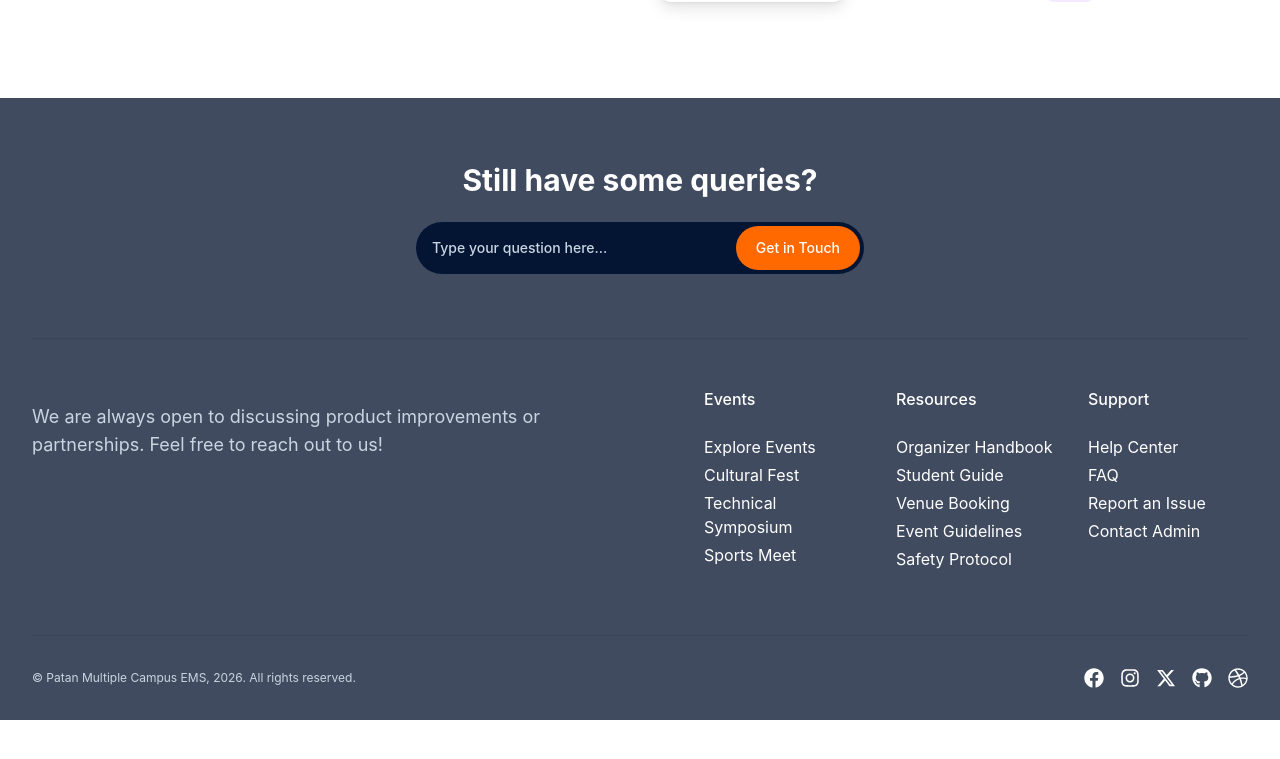
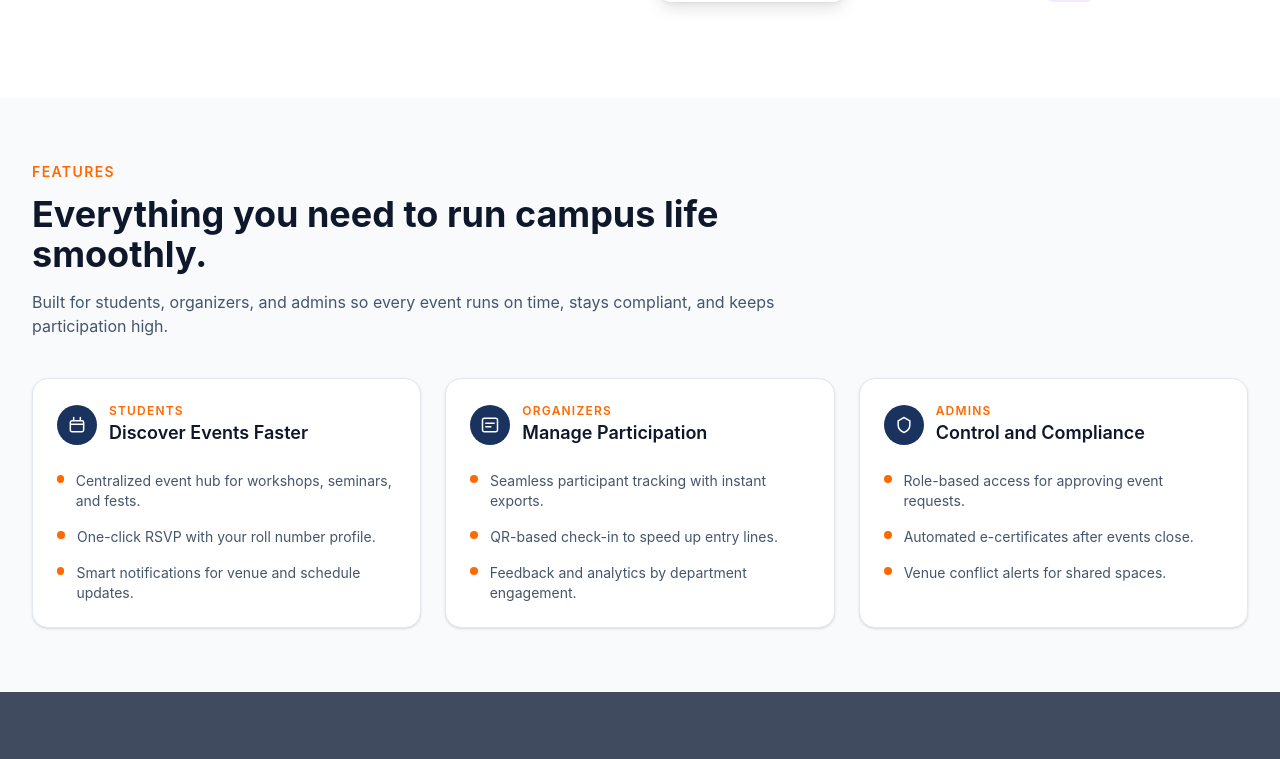
Before and after one commit to PSujit29/event-management-system-fe, a React (Vite) app: page / in a window 1280 px wide. Shown: the part 658-1417 px from the top of the page. Before the commit the page ends 1378 px from the top, so only its background shows below. Built offline with nearby package versions, Linux system fonts and the light colour scheme; the HTML template or start-up script is replaced by a standard one.

Commit message:
Add LandingFeature component to LandingPage for enhanced event features display

```diff
--- /dev/null
+++ b/src/components/feature/LandingFeature.jsx
@@ -0,0 +1,116 @@
+export default function LandingFeature() {
+  return (
+    <section className="bg-slate-50">
+      <div className="mx-auto max-w-7xl px-4 py-16 sm:px-6 lg:px-8">
+        <div className="max-w-3xl">
+          <p className="text-sm font-semibold uppercase tracking-widest text-orange-500">Features</p>
+          <h2 className="mt-3 text-3xl font-bold text-slate-900 sm:text-4xl">Everything you need to run campus life smoothly.</h2>
+          <p className="mt-4 text-slate-600">
+            Built for students, organizers, and admins so every event runs on time, stays compliant, and keeps participation high.
+          </p>
+        </div>
+
+        <div className="mt-10 grid gap-6 lg:grid-cols-3">
+          <div className="rounded-2xl border border-slate-200 bg-white p-6 shadow-sm">
+            <div className="flex items-center gap-3">
+              <span className="inline-flex h-10 w-10 items-center justify-center rounded-full bg-[#1A325E] text-white">
+                <svg className="h-5 w-5" viewBox="0 0 24 24" fill="none" stroke="currentColor" strokeWidth="1.8">
+                  <path
+                    strokeLinecap="round"
+                    strokeLinejoin="round"
+                    d="M8 7V3m8 4V3M4 11h16M6 7h12a2 2 0 012 2v9a2 2 0 01-2 2H6a2 2 0 01-2-2V9a2 2 0 012-2z"
+                  />
+                </svg>
+              </span>
+              <div>
+                <p className="text-xs font-semibold uppercase tracking-widest text-orange-500">Students</p>
+                <h3 className="text-lg font-semibold text-slate-900">Discover Events Faster</h3>
+              </div>
+            </div>
+
+            <ul className="mt-6 space-y-4 text-sm text-slate-600">
+              <li className="flex gap-3">
+                <span className="mt-1 h-2 w-2 rounded-full bg-orange-500"></span>
+                Centralized event hub for workshops, seminars, and fests.
+              </li>
+              <li className="flex gap-3">
+                <span className="mt-1 h-2 w-2 rounded-full bg-orange-500"></span>
+                One-click RSVP with your roll number profile.
+              </li>
+              <li className="flex gap-3">
+                <span className="mt-1 h-2 w-2 rounded-full bg-orange-500"></span>
+                Smart notifications for venue and schedule updates.
+              </li>
+            </ul>
+          </div>
+
+          <div className="rounded-2xl border border-slate-200 bg-white p-6 shadow-sm">
+            <div className="flex items-center gap-3">
+              <span className="inline-flex h-10 w-10 items-center justify-center rounded-full bg-[#1A325E] text-white">
+                <svg className="h-5 w-5" viewBox="0 0 24 24" fill="none" stroke="currentColor" strokeWidth="1.8">
+                  <path
+                    strokeLinecap="round"
+                    strokeLinejoin="round"
+                    d="M7 10h10M7 14h6m-8 6h14a2 2 0 002-2V6a2 2 0 00-2-2H5a2 2 0 00-2 2v12a2 2 0 002 2z"
+                  />
+                </svg>
+              </span>
+              <div>
+                <p className="text-xs font-semibold uppercase tracking-widest text-orange-500">Organizers</p>
+                <h3 className="text-lg font-semibold text-slate-900">Manage Participation</h3>
+              </div>
+            </div>
+
+            <ul className="mt-6 space-y-4 text-sm text-slate-600">
+              <li className="flex gap-3">
+                <span className="mt-1 h-2 w-2 rounded-full bg-orange-500"></span>
+                Seamless participant tracking with instant exports.
+              </li>
+              <li className="flex gap-3">
+                <span className="mt-1 h-2 w-2 rounded-full bg-orange-500"></span>
+                QR-based check-in to speed up entry lines.
+              </li>
+              <li className="flex gap-3">
+                <span className="mt-1 h-2 w-2 rounded-full bg-orange-500"></span>
+                Feedback and analytics by department engagement.
+              </li>
+            </ul>
+          </div>
+
+          <div className="rounded-2xl border border-slate-200 bg-white p-6 shadow-sm">
+            <div className="flex items-center gap-3">
+              <span className="inline-flex h-10 w-10 items-center justify-center rounded-full bg-[#1A325E] text-white">
+                <svg className="h-5 w-5" viewBox="0 0 24 24" fill="none" stroke="currentColor" strokeWidth="1.8">
+                  <path
+                    strokeLinecap="round"
+                    strokeLinejoin="round"
+                    d="M12 3l7 4v5c0 4.418-3.134 7.418-7 9-3.866-1.582-7-4.582-7-9V7l7-4z"
+                  />
+                </svg>
+              </span>
+              <div>
+                <p className="text-xs font-semibold uppercase tracking-widest text-orange-500">Admins</p>
+                <h3 className="text-lg font-semibold text-slate-900">Control and Compliance</h3>
+              </div>
+            </div>
+
+            <ul className="mt-6 space-y-4 text-sm text-slate-600">
+              <li className="flex gap-3">
+                <span className="mt-1 h-2 w-2 rounded-full bg-orange-500"></span>
+                Role-based access for approving event requests.
+              </li>
+              <li className="flex gap-3">
+                <span className="mt-1 h-2 w-2 rounded-full bg-orange-500"></span>
+                Automated e-certificates after events close.
+              </li>
+              <li className="flex gap-3">
+                <span className="mt-1 h-2 w-2 rounded-full bg-orange-500"></span>
+                Venue conflict alerts for shared spaces.
+              </li>
+            </ul>
+          </div>
+        </div>
+      </div>
+    </section>
+  );
+}
--- a/src/pages/landing/LandingPage.jsx
+++ b/src/pages/landing/LandingPage.jsx
@@ -1,12 +1,14 @@
 import Navbar from "../../components/Navbar/Navbar";
 import Footer from "../../components/Footer/Footer";
-import {HeroSection} from "../../components/Hero/HeroSection";
+import { HeroSection } from "../../components/Hero/HeroSection";
+import LandingFeature from "../../components/feature/LandingFeature";
 
 export default function LandingPage() {
   return (
     <>
       <Navbar />
       <HeroSection />
+      <LandingFeature />
       <Footer />
     </>
   );
```
